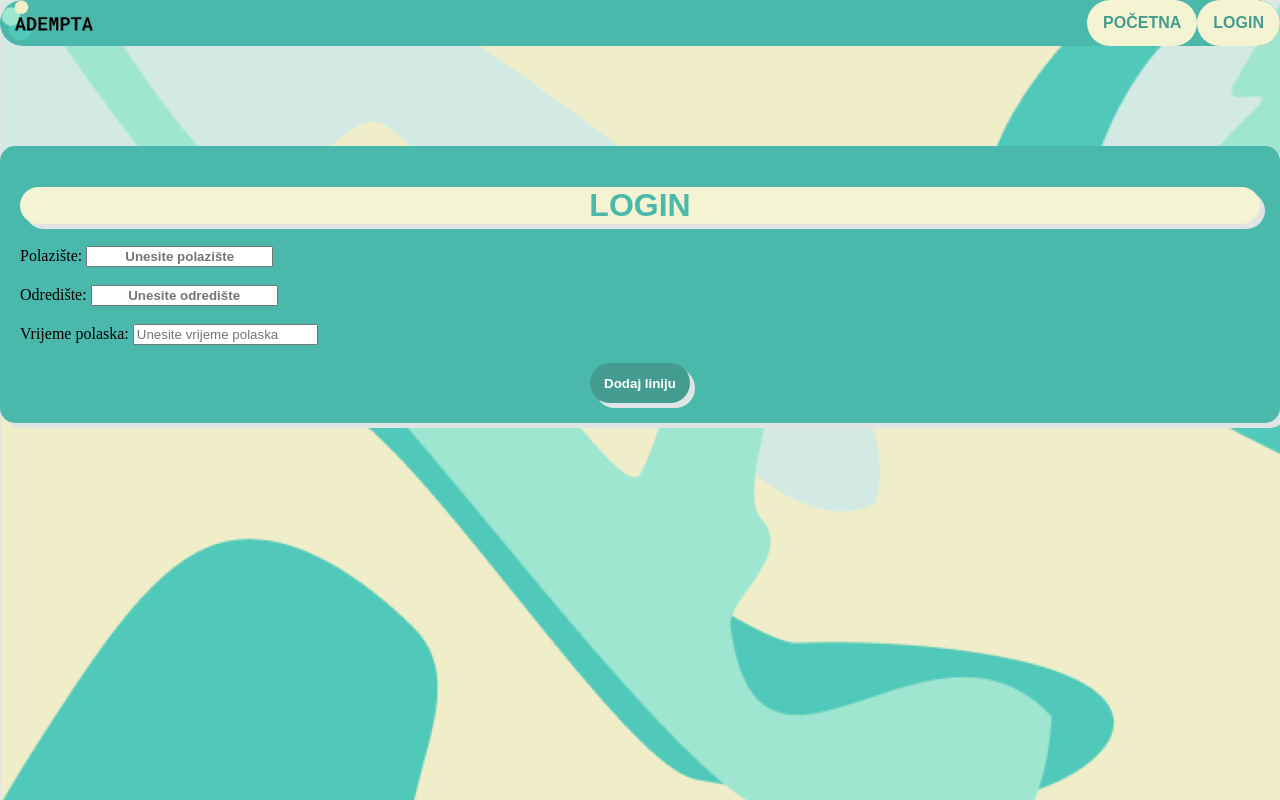
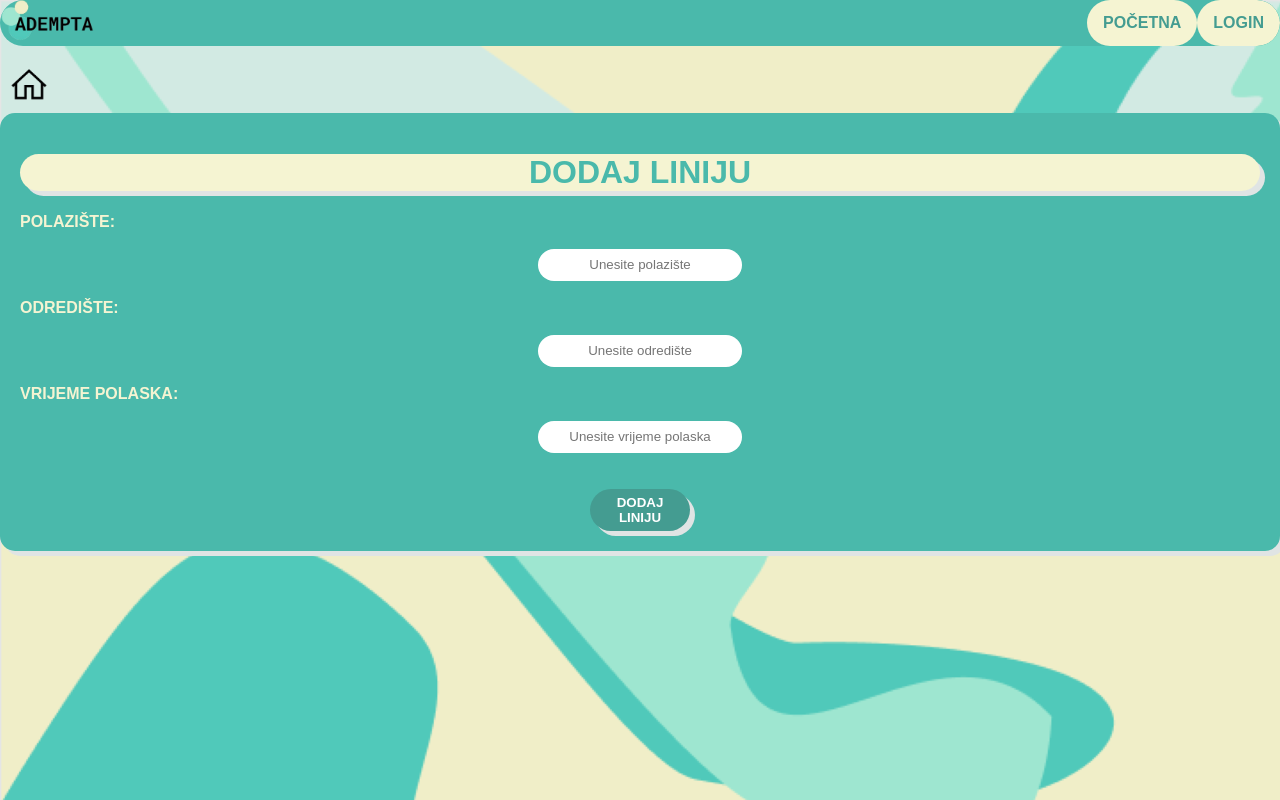
Before and after one commit to banicl/adempta_fipu, a Vue app in the folder adempta/: page /dodaj in a window 1280 px wide. Built offline with nearby package versions, Linux system fonts and the light colour scheme; no server answers.

Commit message:
uredivanje

```diff
--- a/adempta/src/App.vue
+++ b/adempta/src/App.vue
@@ -15,7 +15,9 @@
             <li v-if="store.currentUser" id="slova1">
               <a href="/admin_inf">INFO</a>
             </li>
-            <li id="slova1"><a href="/home">POČETNA</a></li>
+            <li v-if="!store.currentUser" id="slova1">
+              <a href="/home">POČETNA</a>
+            </li>
 
             <img center src="@/assets/logo_adempta.png" height="42" />
           </ul>
--- a/adempta/src/views/Dodaj_liniju.vue
+++ b/adempta/src/views/Dodaj_liniju.vue
@@ -1,42 +1,48 @@
 <template>
+  <div>
+    <a href="/odabir_rada"><img id="slika_odabir" src="@/assets/home.png" /></a>
     <div id="obrub" class="about">
-    <div id="naslov"><h1 id="naslov_login">LOGIN</h1></div>
+      <div id="naslov"><h1 id="naslov_login">DODAJ LINIJU</h1></div>
       <form @submit.prevent="postNewLinija" class="form-inline mb-5">
         <div class="form-group">
-        <label for="polaziste">Polazište: </label>
+          <label id="pol_dol_vri" for="polaziste">POLAZIŠTE: </label>
+          <br /><br />
           <input
             v-model="newpolaziste"
             type="text"
             class="form-control ml-2"
             placeholder="Unesite polazište"
-          id="polaziste"
+            id="polaziste1"
           />
         </div>
         <br />
         <div class="form-group">
-        <label for="odrediste">Odredište: </label>
+          <label id="pol_dol_vri" for="odrediste">ODREDIŠTE: </label
+          ><br /><br />
           <input
             v-model="newodrediste"
             type="text"
             class="form-control ml-2"
             placeholder="Unesite odredište"
-          id="odrediste"
+            id="odrediste1"
           />
         </div>
         <br />
         <div class="form-group">
-        <label for="vrijemepolaska">Vrijeme polaska: </label>
+          <label id="pol_dol_vri" for="vrijemepolaska">VRIJEME POLASKA: </label
+          ><br /><br />
           <input
             v-model="newvrijeme"
             type="text"
             class="form-control ml-2"
             placeholder="Unesite vrijeme polaska"
             id="vrijemepolaska"
-        />
+          /><br />
         </div>
         <br />
-      <button type="submit" class="btn btn-primary ml-2">Dodaj liniju</button>
+        <button type="submit" class="btn btn-primary ml-2">DODAJ LINIJU</button>
       </form>
+    </div>
   </div>
 </template>
 <script>
@@ -89,7 +95,7 @@ export default {
   height: auto;
   background-color: #4ab9ab;
   margin: auto;
-  margin-top: 100px;
+  margin-top: 5px;
   padding: 20px;
   border-radius: 15px;
   box-shadow: 5px 5px #e0e4e4;
@@ -109,21 +115,15 @@ export default {
   margin: auto;
   box-shadow: 5px 5px #e0e4e4;
 }
-#email {
+#pol_dol_vri {
   text-decoration: none;
   font-family: sans-serif;
   font-weight: bold;
   text-align: center;
   color: #f5f4d2;
 }
-#lozinka {
-  text-decoration: none;
-  font-family: sans-serif;
-  font-weight: bold;
-  text-align: center;
-  color: #f5f4d2;
-}
-#emailunos {
+
+#polaziste1 {
   border-radius: 100px;
   border: none;
   width: 200px;
@@ -131,8 +131,9 @@ export default {
   margin: auto;
   display: block;
   display: grid;
+  text-align: center;
 }
-#lozinkaunos {
+#odrediste1 {
   border-radius: 100px;
   border: none;
   width: 200px;
@@ -140,10 +141,21 @@ export default {
   margin: auto;
   display: block;
   display: grid;
+  text-align: center;
+}
+#vrijemepolaska {
+  border-radius: 100px;
+  border: none;
+  width: 200px;
+  height: 30px;
+  margin: auto;
+  display: block;
+  display: grid;
+  text-align: center;
 }
 button {
   width: 100px;
-  height: 40px;
+  height: auto;
   margin: auto;
   display: block;
   display: grid;
@@ -155,10 +167,17 @@ button {
   background: #449c91;
   color: white;
   box-shadow: 5px 5px #e0e4e4;
-  padding-top: 13px;
+  padding-top: 6px;
+  padding-bottom: 6px;
 }
 button:hover {
   background-color: #d2cbb6;
   cursor: pointer;
 }
+#slika_odabir {
+  height: 38px;
+  width: 38px;
+  margin-top: 20px;
+  padding-left: 10px;
+}
 </style>
--- a/adempta/src/views/Home.vue
+++ b/adempta/src/views/Home.vue
@@ -21,9 +21,7 @@
       aria-describedby="odredisteHelp"
       placeholder="Unesite odredište"
     /><br /><br />
-    <button type="button" @click="login()" class="btn btn-primary">
-      TRAŽI
-    </button>
+    <button type="button" class="btn btn-primary">TRAŽI</button>
   </div>
 </template>
 
@@ -81,6 +79,7 @@ export default {
   margin: auto;
   display: block;
   display: grid;
+  text-align: center;
 }
 button {
   width: 100px;
--- a/adempta/src/views/Login.vue
+++ b/adempta/src/views/Login.vue
@@ -100,6 +100,7 @@ export default {
   font-weight: bold;
   text-align: center;
   color: #f5f4d2;
+  padding: auto;
 }
 #lozinka {
   text-decoration: none;
@@ -107,6 +108,7 @@ export default {
   font-weight: bold;
   text-align: center;
   color: #f5f4d2;
+  padding: 11px;
 }
 #emailunos {
   border-radius: 100px;
@@ -116,6 +118,7 @@ export default {
   margin: auto;
   display: block;
   display: grid;
+  text-align: center;
 }
 #lozinkaunos {
   border-radius: 100px;
@@ -125,6 +128,7 @@ export default {
   margin: auto;
   display: block;
   display: grid;
+  text-align: center;
 }
 button {
   width: 100px;
--- a/adempta/src/views/Odabir_rada_admin.vue
+++ b/adempta/src/views/Odabir_rada_admin.vue
@@ -3,28 +3,30 @@
   <div id="obrub" class="admin_inf">
     <div id="inf"><h1 id="naslov">ODABERI</h1></div>
     <br />
-    <a href="/dodaj">
-      ><button id="dodaj" type="button" class="btn btn-primary">
+    <a id="a_link" href="/dodaj">
+      <button id="dodaj" type="button" class="btn btn-primary">
         DODAJ NOVU LINIJU
       </button></a
     >
     <br /><br />
 
-    <router-link class="routerLink" :to="{ path: '@/views/Uredi_liniju.vue' }"
-      ><button id="uredi" type="button" class="btn btn-primary">
+    <a id="a_link" href="/uredi">
+      <button id="uredi" type="button" class="btn btn-primary">
         UREDI POSTOJEĆU LINIJU
-      </button></router-link
+      </button></a
     >
 
     <br /><br />
-    <button id="obrisi" type="button" class="btn btn-primary">
-      OBRIŠI LINIJU
-    </button>
+    <a id="a_link" href="/">
+      <button id="obrisi" type="button" class="btn btn-primary">
+        OBRIŠI LINIJU
+      </button></a
+    >
     <br /><br />
-    <router-link class="routerLink" :to="{ path: '@/views/Prikaz_linija.vue' }">
+    <a id="a_link" href="/prikaz">
       <button id="prikaz" type="button" class="btn btn-primary">
         PRIKAZ SVIH LINIJA
-      </button></router-link
+      </button></a
     >
   </div>
 </template>
@@ -56,23 +58,7 @@
   margin: auto;
   box-shadow: 5px 5px #e0e4e4;
 }
-#email,
-#administrator {
-  text-decoration: none;
-  font-family: sans-serif;
-  font-weight: bold;
-  text-align: center;
-  color: #f5f4d2;
-}
-#administrator {
-  position: relative;
-  left: 30px;
-  bottom: 27px;
-}
-#email {
-  position: relative;
-  left: 10px;
-}
+
 #dodaj {
   width: 150px;
   height: 45px;
@@ -154,11 +140,12 @@
   background-color: #d2cbb6;
   cursor: pointer;
 }
-#slika {
-  width: 70px;
-  height: 70px;
-}
-.routerLink {
+
+#a_link:link,
+#a_link:visited,
+#a_link:hover,
+#a_link:active {
   text-decoration: none;
+  color: white;
 }
 </style>
--- a/adempta/src/views/Prikaz_linija.vue
+++ b/adempta/src/views/Prikaz_linija.vue
@@ -0,0 +1,45 @@
+
+<template>
+  <div>
+    <a href="/odabir_rada"><img id="slika_odabir" src="@/assets/home.png" /></a>
+    <div id="obrub" class="admin_inf">
+      <div id="inf"><h1 id="naslov">PRIKAZ LINIJA</h1></div>
+      <br />
+    </div>
+  </div>
+</template>
+
+
+<style>
+#obrub {
+  width: auto;
+  height: auto;
+  background-color: #4ab9ab;
+  margin: auto;
+  margin-top: 5px;
+  padding: 20px;
+  border-radius: 15px;
+  box-shadow: 5px 5px #e0e4e4;
+}
+#naslov {
+  text-decoration: none;
+  font-family: sans-serif;
+  font-weight: bold;
+  text-align: center;
+  color: #4ab9ab;
+}
+#inf {
+  width: auto;
+  height: auto;
+  background-color: #f5f4d2;
+  border-radius: 100px;
+  margin: auto;
+  box-shadow: 5px 5px #e0e4e4;
+}
+#slika_odabir {
+  height: 38px;
+  width: 38px;
+  margin-top: 20px;
+  padding-left: 10px;
+}
+</style>
--- a/adempta/src/views/Uredi_liniju.vue
+++ b/adempta/src/views/Uredi_liniju.vue
@@ -0,0 +1,44 @@
+<template>
+  <div>
+    <a href="/odabir_rada"><img id="slika_odabir" src="@/assets/home.png" /></a>
+    <div id="obrub" class="admin_inf">
+      <div id="inf"><h1 id="naslov">UREDI LINIJU</h1></div>
+      <br />
+    </div>
+  </div>
+</template>
+
+
+<style>
+#obrub {
+  width: auto;
+  height: auto;
+  background-color: #4ab9ab;
+  margin: auto;
+  margin-top: 5px;
+  padding: 20px;
+  border-radius: 15px;
+  box-shadow: 5px 5px #e0e4e4;
+}
+#naslov {
+  text-decoration: none;
+  font-family: sans-serif;
+  font-weight: bold;
+  text-align: center;
+  color: #4ab9ab;
+}
+#inf {
+  width: auto;
+  height: auto;
+  background-color: #f5f4d2;
+  border-radius: 100px;
+  margin: auto;
+  box-shadow: 5px 5px #e0e4e4;
+}
+#slika_odabir {
+  height: 38px;
+  width: 38px;
+  margin-top: 20px;
+  padding-left: 10px;
+}
+</style>
```
Also changed, not shown: adempta/src/assets/home.png (added), 1 other file (tests, documents, lock files or other folders). Lines whose indentation alone changed are shown as unchanged.
